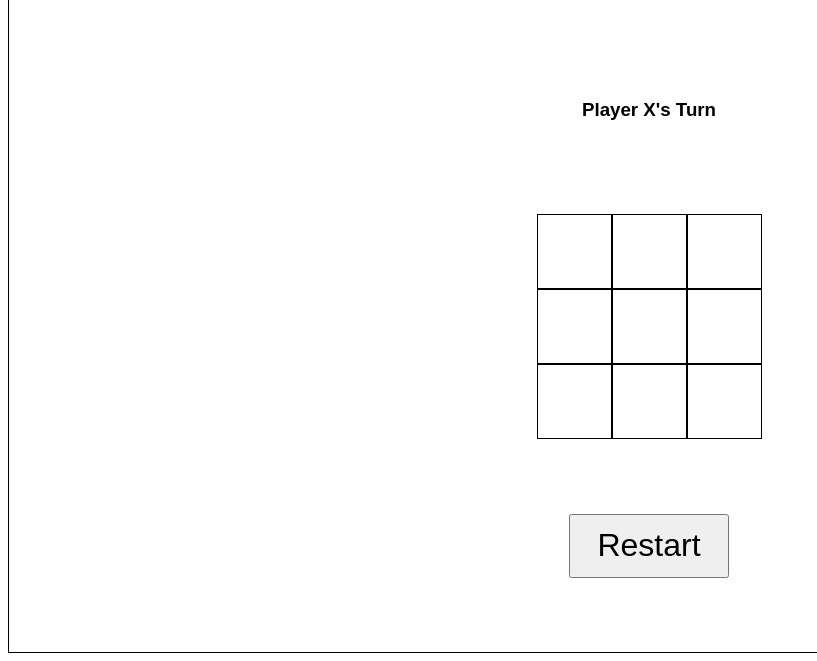
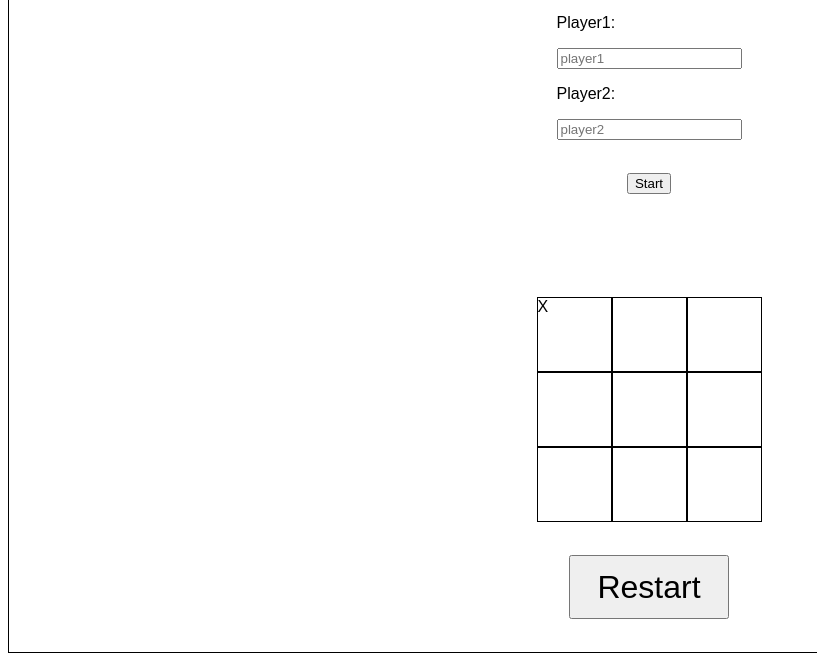
Before and after one commit to jipark92/JS-Tic-Tac-Toe-Project, a plain HTML site: page index.html in a window 1280 px wide. Shown: the part 157-818 px from the top of the page, without its empty margins (0-817 px from the left). Drawn offline with Linux system fonts and the light colour scheme.

Commit message:
add player name input box and start button

```diff
--- a/index.html
+++ b/index.html
@@ -13,10 +13,19 @@
 
         <h1 class="title">Tic-Tac-Toe</h1>
 
-        <h3 class="player-turn">Player X's Turn</h3>
+        <div class="player-name">
+            <p>Player1:</p>
+            <input  type="text" class="player-1" placeholder="player1">
+            <p> Player2:</p>
+            <input type="text" class="player-2" placeholder="player2">
+        </div>
+
+        <button class="start-game-btn">Start</button>
+
+        <h3 class="player-turn-text"></h3>
 
         <div class="game-board">
-            <div class="box"></div>
+            <div class="box">X</div>
             <div class="box"></div>
             <div class="box"></div>
             <div class="box"></div>
```
